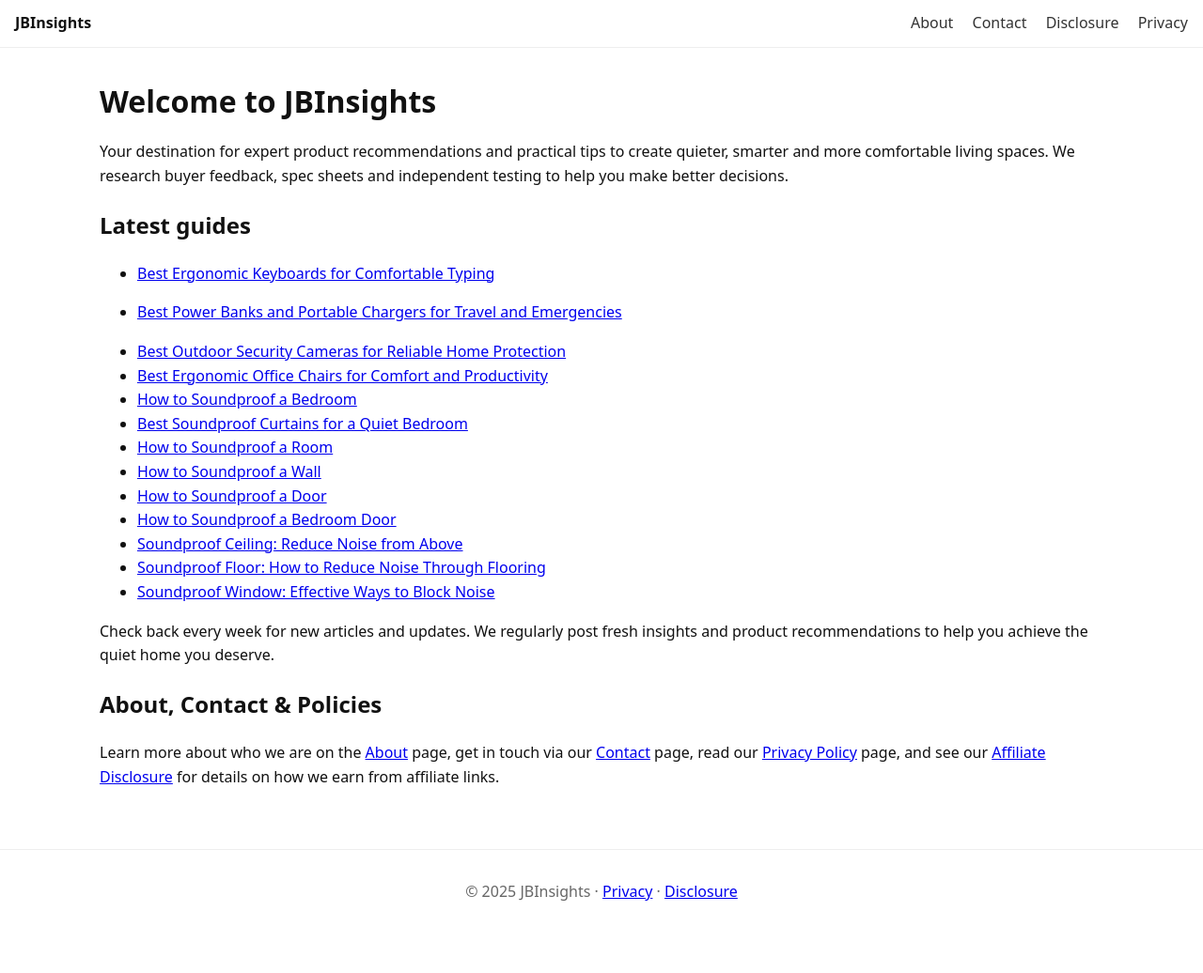
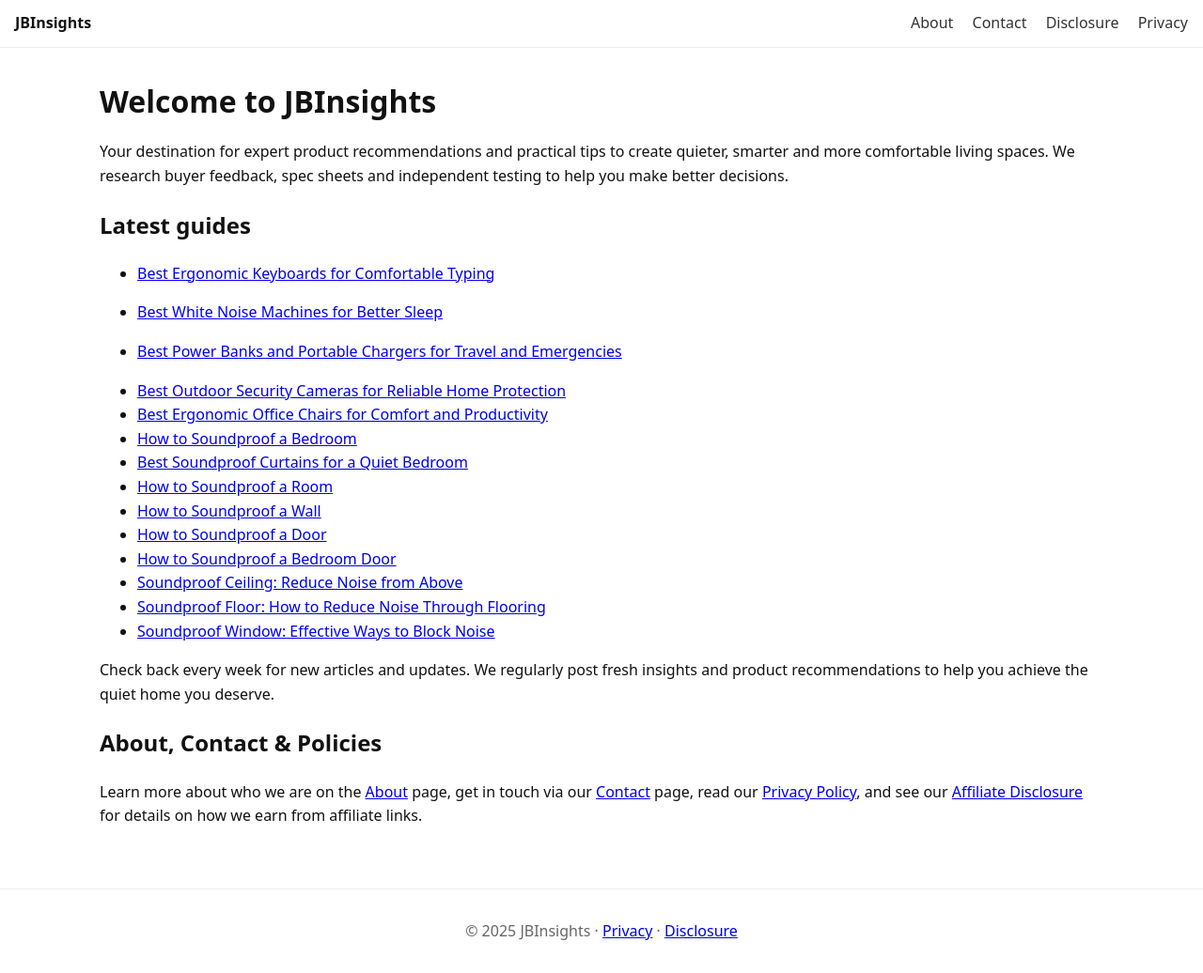
Before and after one commit to JBsHub765/soundproof-bedroom-site, a Jekyll site: the page built from index.md, in a window 1280 px wide. Shown: the whole page at 94% size. Built offline with Jekyll 4.4.1, drawn with Linux system fonts in a browser that asks for light colours; before the commit the page ends 995 px from its top, so only the background shows below that.

Commit message:
feat(index): add white noise machines post

```diff
--- a/index.md
+++ b/index.md
@@ -10,6 +10,8 @@ Your destination for expert product recommendations and practical tips to create
 
 ## Latest guides
  - [Best Ergonomic Keyboards for Comfortable Typing]({{ site.baseurl }}/posts/best-ergonomic-keyboards)
+
+ - [Best White Noise Machines for Better Sleep]({{ site.baseurl }}/posts/best-white-noise-machines)
 
  - [Best Power Banks and Portable Chargers for Travel and Emergencies]({{ site.baseurl }}/posts/best-power-banks)
 
@@ -29,4 +31,4 @@ Check back every week for new articles and updates. We regularly post fresh insi
 
 ## About, Contact & Policies
 
-Learn more about who we are on the [About]({{ site.baseurl }}/about/) page, get in touch via our [Contact]({{ site.baseurl }}/contact/) page, read our [Privacy Policy]({{ site.baseurl }}/privacy-policy/) page, and see our [Affiliate Disclosure]({{ site.baseurl }}/affiliate-disclosure/) for details on how we earn from affiliate links.
+Learn more about who we are on the [About]({{ site.baseurl }}/about/) page, get in touch via our [Contact]({{ site.baseurl }}/contact/) page, read our [Privacy Policy]({{ site.baseurl }}/privacy-policy/), and see our [Affiliate Disclosure]({{ site.baseurl }}/affiliate-disclosure/) for details on how we earn from affiliate links.
```
